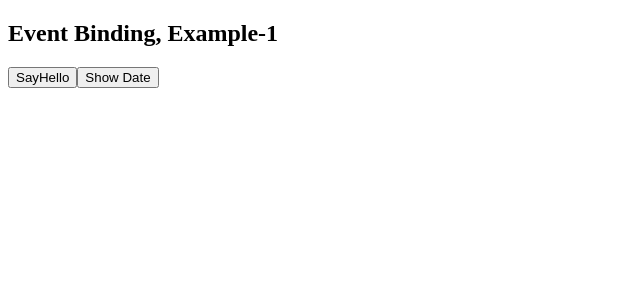
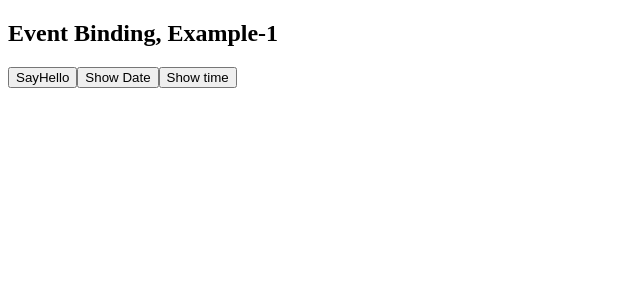
Before and after one commit to jackofalltradesprogrammer/AngularBootCamp, an Angular app: page / in a window 1280 px wide. Shown: the top 300 px of the page, without its empty margins (0-640 px from the left). Built offline with nearby package versions, Linux system fonts and the light colour scheme.

Commit message:
Day 4 - Example of Showing Date, time using only one method acception parameters

```diff
--- a/src/app/app.component.html
+++ b/src/app/app.component.html
@@ -1,6 +1,7 @@
 <h2>Event Binding, Example-1</h2>
 
-<button (click)='getMessage()'>SayHello </button>
-<button (click)='getDate()'>Show Date </button> <br>
+<button (click)='getSomething()'>SayHello </button>
+<button (click)='getSomething("date")'>Show Date </button>
+<button (click)='getSomething("time")'>Show time </button> <br>
 
 {{msg}}
--- a/src/app/app.component.ts
+++ b/src/app/app.component.ts
@@ -7,12 +7,16 @@ import { Component } from '@angular/core';
 })
 export class AppComponent {
   msg:string='';
-  getMessage(){
-    this.msg='hello';
+  getSomething(something){
+    var d= new Date();
+    if (something == 'date'){
+      this.msg = d.getDate() +"/"+(d.getMonth()) + "/" + d.getFullYear();
+    }
+    else if (something == 'time') {
+      this.msg = d.getHours() +":"+(d.getMinutes()) + ":" + d.getSeconds();
+    }
+    else{
+      this.msg='hello'; }
   }
-  getDate(){
-    var d= new Date();
-    this.msg = d.getDate() +"/"+(d.getMonth()) + "/" + d.getFullYear();
 
-  }
 }
```
